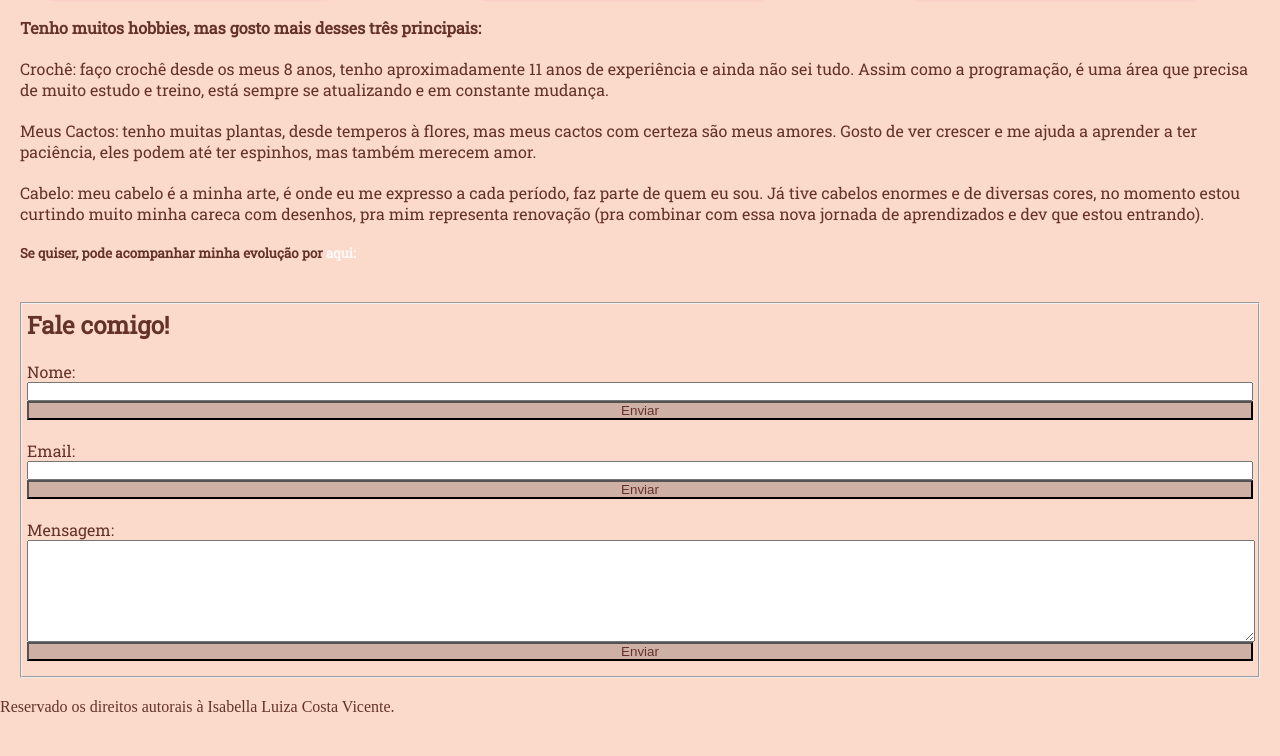
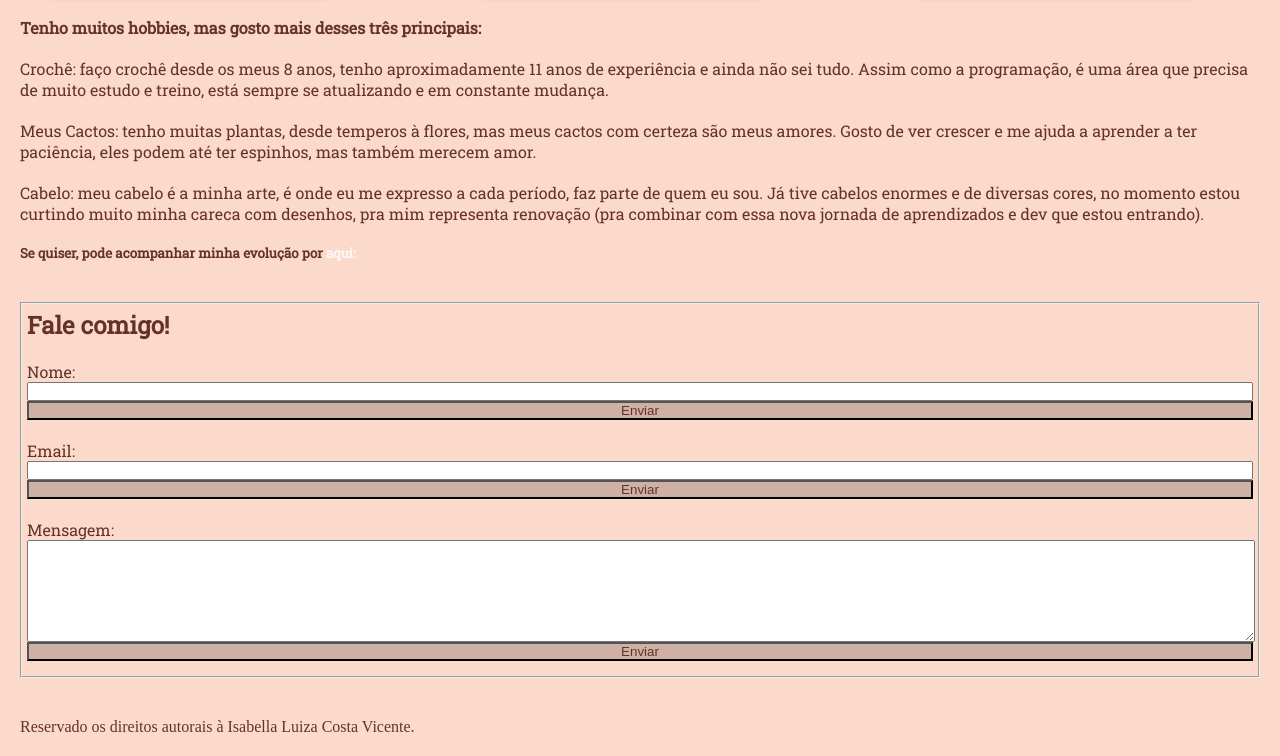
Before and after one commit to isabellalcvicente/Projeto-Individual, a plain HTML site: page index.html in a window 1280 px wide. Shown: the part 826-1582 px from the top of the page. Before the commit the page ends 1542 px from the top, so only its background shows below. Drawn offline with Linux system fonts and the light colour scheme.

Commit message:
modificado a margem do footer

```diff
--- a/css/style.css
+++ b/css/style.css
@@ -312,6 +312,11 @@ textarea {
 button {
     color: #65322a;
     background-color: #cfb0a5;
+
+}
+
+footer {
+    margin: 20px;
 }
 
 @media (min-width:767px) and (max-width:1200px){
@@ -387,4 +392,5 @@ button {
 
     footer {
         color: #65322a;
+        margin: 20px ;
     }
```
